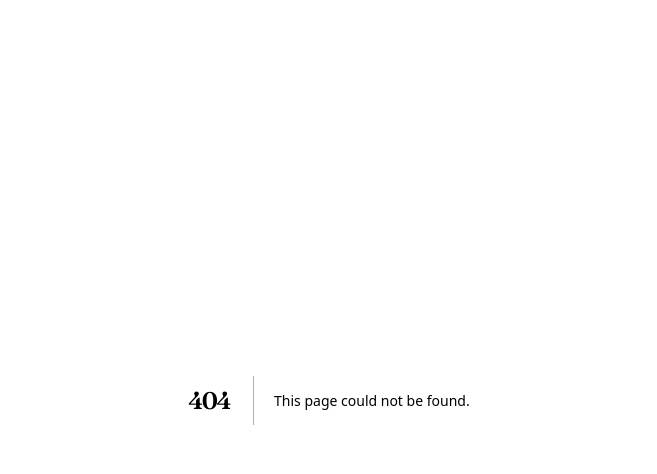
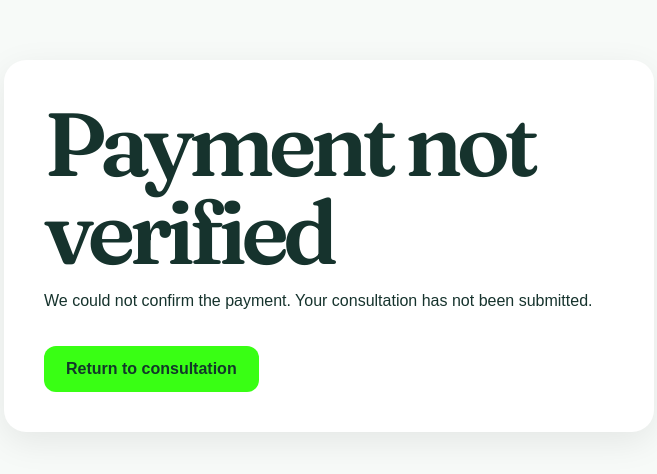
Before and after one commit to Siraajadams/HIVCLINTEST, a Next.js app: page /payment/success in a window 1280 px wide. Before the commit this address had no page. Shown: the top 474 px of the page, without its empty margins (311-968 px from the left). Built offline with nearby package versions, Linux system fonts and the light colour scheme.

Commit message:
Create page.tsx

```diff
--- /dev/null
+++ b/app/payment/success/page.tsx
@@ -0,0 +1,177 @@
+"use client";
+
+import {
+  useEffect,
+  useState,
+} from "react";
+import { useSearchParams } from "next/navigation";
+
+export default function PaymentSuccessPage() {
+  const searchParams = useSearchParams();
+
+  const sessionId =
+    searchParams.get("session_id");
+
+  const [status, setStatus] =
+    useState<
+      "checking" | "paid" | "failed"
+    >("checking");
+
+  useEffect(() => {
+    async function verifyPayment() {
+      if (!sessionId) {
+        setStatus("failed");
+        return;
+      }
+
+      try {
+        const response = await fetch(
+          `/api/stripe/verify?session_id=${encodeURIComponent(
+            sessionId
+          )}`
+        );
+
+        const data =
+          await response.json();
+
+        if (
+          response.ok &&
+          data.paid === true
+        ) {
+          setStatus("paid");
+
+          sessionStorage.setItem(
+            "hivclintest_payment",
+            JSON.stringify({
+              session_id: sessionId,
+              status: "paid",
+              verified_at:
+                new Date().toISOString(),
+            })
+          );
+
+          return;
+        }
+
+        setStatus("failed");
+      } catch (error) {
+        console.error(error);
+        setStatus("failed");
+      }
+    }
+
+    verifyPayment();
+  }, [sessionId]);
+
+  return (
+    <main
+      style={{
+        minHeight: "100vh",
+        background: "#f7faf8",
+        padding: "60px 20px",
+        fontFamily: "Arial, sans-serif",
+      }}
+    >
+      <div
+        style={{
+          maxWidth: "650px",
+          margin: "0 auto",
+          background: "white",
+          borderRadius: "22px",
+          padding: "40px",
+          boxShadow:
+            "0 10px 35px rgba(0,0,0,0.08)",
+        }}
+      >
+        {status === "checking" && (
+          <>
+            <h1>
+              Verifying payment
+            </h1>
+
+            <p>
+              Please wait while we confirm
+              your R250 payment.
+            </p>
+          </>
+        )}
+
+        {status === "paid" && (
+          <>
+            <div
+              style={{
+                fontSize: "48px",
+                marginBottom: "15px",
+              }}
+            >
+              ✓
+            </div>
+
+            <h1>
+              Payment successful
+            </h1>
+
+            <p>
+              Your R250 Virtual GP
+              consultation payment has
+              been verified.
+            </p>
+
+            <div
+              style={{
+                marginTop: "25px",
+                padding: "18px",
+                borderRadius: "14px",
+                background: "#eaffdf",
+              }}
+            >
+              <strong>
+                Consultation request ready
+              </strong>
+
+              <p
+                style={{
+                  marginBottom: 0,
+                }}
+              >
+                Your consultation can now
+                be securely submitted to
+                the Virtual Consult Inbox.
+              </p>
+            </div>
+          </>
+        )}
+
+        {status === "failed" && (
+          <>
+            <h1>
+              Payment not verified
+            </h1>
+
+            <p>
+              We could not confirm the
+              payment. Your consultation
+              has not been submitted.
+            </p>
+
+            <a
+              href="/assessment/virtual-gp"
+              style={{
+                display: "inline-block",
+                marginTop: "20px",
+                padding: "14px 22px",
+                background: "#39ff14",
+                color: "#12372a",
+                borderRadius: "12px",
+                textDecoration: "none",
+                fontWeight: 700,
+              }}
+            >
+              Return to consultation
+            </a>
+          </>
+        )}
+      </div>
+    </main>
+  );
+}
```
